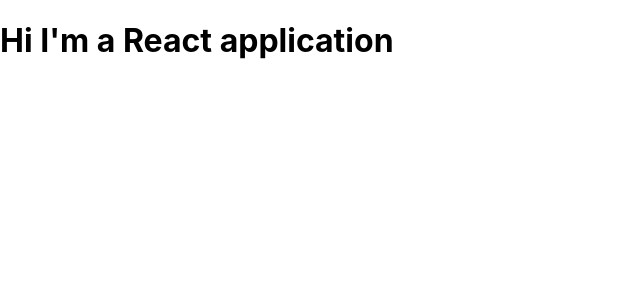
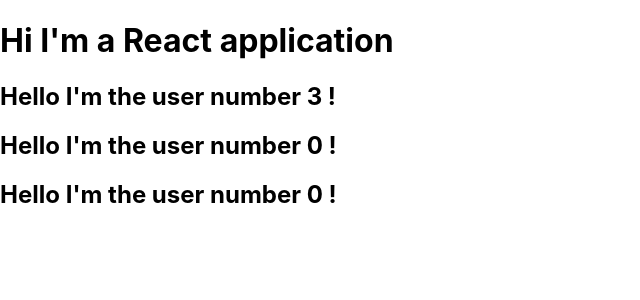
Before and after one commit to ii02735/learnReact, a React (Create React App) app: page / in a window 1280 px wide. Shown: the top 300 px of the page, without its empty margins (0-640 px from the left). Built offline with nearby package versions, Linux system fonts and the light colour scheme.

Commit message:
Example of dynamic rendering code for User cmpnt

```diff
--- a/src/App.js
+++ b/src/App.js
@@ -1,5 +1,6 @@
 import React, { Component } from 'react';
 import './App.css';
+import User from "./User/User";
 
 // function App() {
 //   return ( //JSX (not really HTML) content above :
@@ -17,8 +18,11 @@
               //As an exemple : we write "class" attribute in HTML, but here "className"
         <div className="Hello">
           <h1>Hi I'm a React application</h1>
-       </div>
-       //warning : any HTML-ish JSX code must be nested inside a ROOT element
+          <User /> {/*User component is used here*/}
+          <User /> {/*Because we used Math.random content will be dynamic*/}
+          <User />
+        </div>
+       //warning : any HTML-ish JSX code from a component must be nested inside a ROOT element
    );
    //Is equivalent to :
    //return React.createElement("div",{className: "App"},React.createElement("h1",null,"Hi I'm a React application"));
--- /dev/null
+++ b/src/User/User.js
@@ -0,0 +1,14 @@
+//exmaple of other component
+//in fact, don't forget that the "class" keyword is in fact a function
+//So we can write a function, but we can also write it in ES6 format (thanks to Babel)
+
+import React from "react";
+
+const user = () => {
+    // a component is caracterized by its return : it returns JSX
+    //return <h2>Hello I'm a user !!</h2> //for the moment our JSX code is not really dynamic...
+    return <h2>Hello I'm the user number {Math.round(Math.random() * 3)} !</h2> //example of dynamic code
+                                        //we can only execute one line JS expression, not special stuffs (like classes, etc.)
+};
+
+export default user;
```
